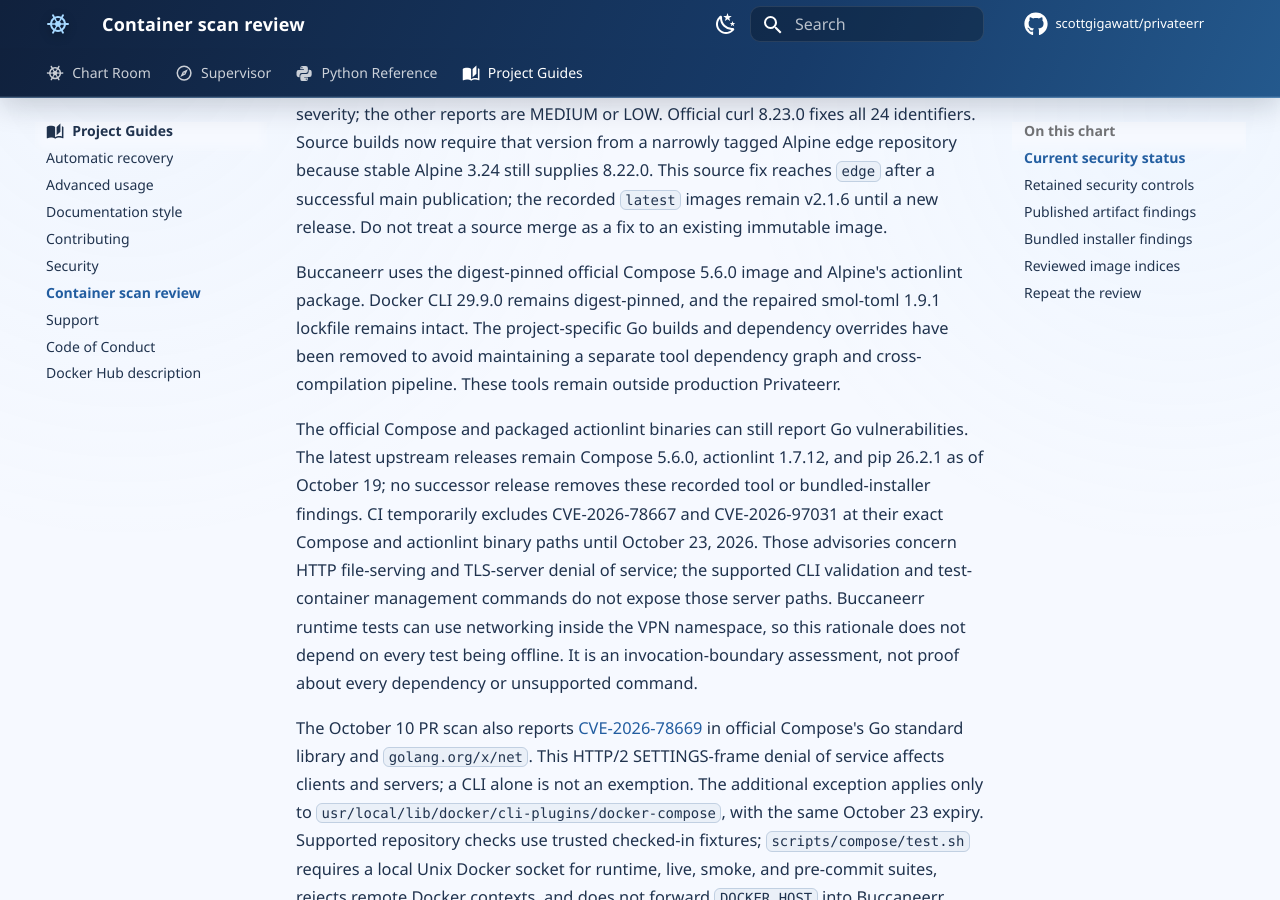
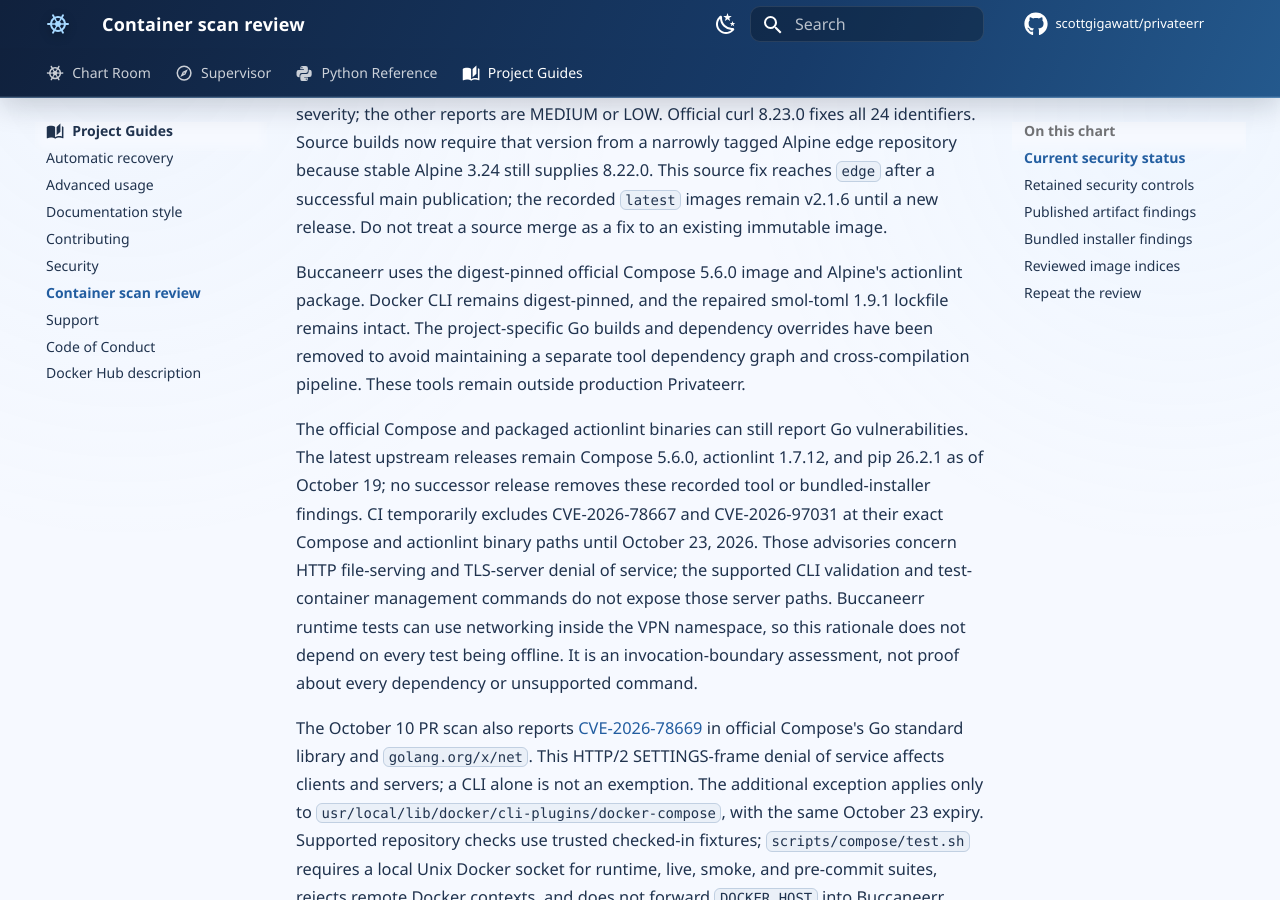
Before and after one commit to scottgigawatt/privateerr, an MkDocs documentation site: the page built from docs/container-scan-review.md, in a window 1280 px wide and 900 px high, scrolled down 614 px. Built offline with MkDocs 1.6.1 and Material for MkDocs 9.7.7, drawn with Linux system fonts in a browser that asks for light colours; comment, search, counter and statistics services are not loaded; some of the changed text lies outside the part shown.

Commit message:
📌 Keep donor guidance tied to the recorded snapshot

```diff
--- a/docs/container-scan-review.md
+++ b/docs/container-scan-review.md
@@ -6,7 +6,7 @@
 
 The recorded published production images report 48 Trivy findings covering 24 identifiers on every platform, all from curl and libcurl 8.22.0. CVE-2026-92392 is HIGH severity; the other reports are MEDIUM or LOW. Official curl 8.23.0 fixes all 24 identifiers. Source builds now require that version from a narrowly tagged Alpine edge repository because stable Alpine 3.24 still supplies 8.22.0. This source fix reaches `edge` after a successful main publication; the recorded `latest` images remain v2.1.6 until a new release. Do not treat a source merge as a fix to an existing immutable image.
 
-Buccaneerr uses the digest-pinned official Compose 5.6.0 image and Alpine's actionlint package. Docker CLI 29.9.0 remains digest-pinned, and the repaired smol-toml 1.9.1 lockfile remains intact. The project-specific Go builds and dependency overrides have been removed to avoid maintaining a separate tool dependency graph and cross-compilation pipeline. These tools remain outside production Privateerr.
+Buccaneerr uses the digest-pinned official Compose 5.6.0 image and Alpine's actionlint package. Docker CLI remains digest-pinned, and the repaired smol-toml 1.9.1 lockfile remains intact. The project-specific Go builds and dependency overrides have been removed to avoid maintaining a separate tool dependency graph and cross-compilation pipeline. These tools remain outside production Privateerr.
 
 The official Compose and packaged actionlint binaries can still report Go vulnerabilities. The latest upstream releases remain Compose 5.6.0, actionlint 1.7.12, and pip 26.2.1 as of October 19; no successor release removes these recorded tool or bundled-installer findings. CI temporarily excludes CVE-2026-78667 and CVE-2026-97031 at their exact Compose and actionlint binary paths until October 23, 2026. Those advisories concern HTTP file-serving and TLS-server denial of service; the supported CLI validation and test-container management commands do not expose those server paths. Buccaneerr runtime tests can use networking inside the VPN namespace, so this rationale does not depend on every test being offline. It is an invocation-boundary assessment, not proof about every dependency or unsupported command.
 
@@ -30,7 +30,7 @@
 
 - **CVE-2026-93687:** [braces 3.0.3](https://github.com/advisories/GHSA-vfj7-8cjw-p6xm) still has no published patched version. Markdownlint CLI2 depends on it through micromatch. Keep the GitHub dependency alert visible and use repository-controlled file patterns for checks.
 - **GO-2026-5932:** The Go [advisory](https://pkg.go.dev/vuln/GO-2026-5932) concerns the unmaintained OpenPGP package. Compose's module metadata includes `golang.org/x/crypto`; the advisory does not apply to every package in that module.
-- **CVE-2025-15558:** Docker's [advisory](https://github.com/docker/cli/security/advisories/GHSA-p436-gjf2-799p) applies to Windows plugin discovery. These Linux tools use CLI 29.9.0 and Compose 5.6.0, newer than the patched releases. Scout still reports the Docker CLI module.
+- **CVE-2025-15558:** Docker's [advisory](https://github.com/docker/cli/security/advisories/GHSA-p436-gjf2-799p) applies to Windows plugin discovery. These Linux tools use separately pinned Docker CLI and Compose 5.6.0 releases newer than the patched versions. Scout still reports the Docker CLI module.
 
 ## Bundled installer findings
 
```
